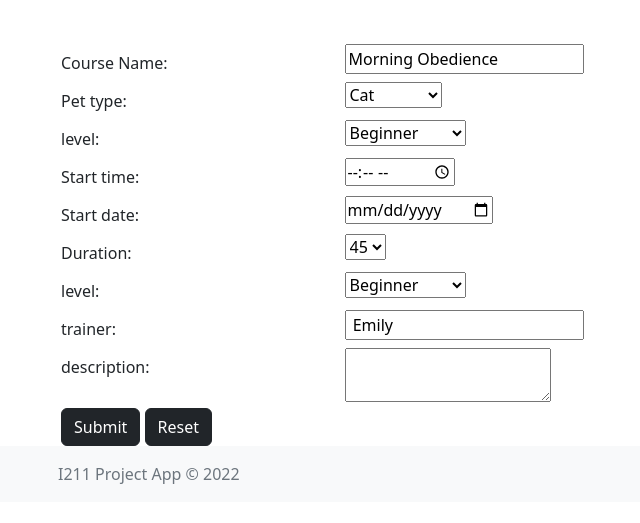
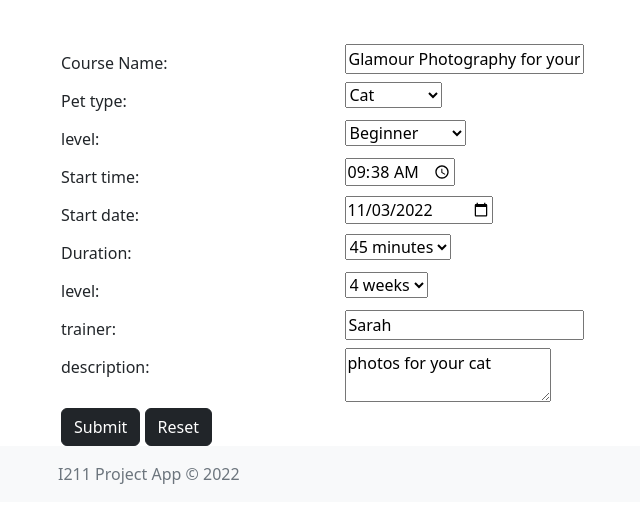
Before and after one commit to Wagg1r/i211_project, a Flask app: page /courses/1/edit in a window 1280 px wide. Shown: the part 56-579 px from the top of the page, without its empty margins (24-664 px from the left). Run offline with Flask 2, Linux system fonts and the light colour scheme.

Commit message:
final turn in all parts are working

```diff
--- a/app.py
+++ b/app.py
@@ -48,6 +48,7 @@ def course(courseID=None):
 @app.route('/courses/create', methods=['GET','POST'])
 def create_course():
     course = get_courseList()
+    courseID = None
     if request.method == 'POST':
         course = get_courseList()
         new_dict = {}
@@ -65,7 +66,7 @@ def create_course():
         return redirect(url_for('courses'))
 
     else:
-        return render_template('course_form.html')
+        return render_template('course_form.html', courseID = courseID)
 
 @app.route('/courses/<courseID>/edit', methods=['GET','POST'])
 def edit(courseID=None):
@@ -86,6 +87,7 @@ def edit(courseID=None):
         return redirect(url_for('courses'))
 
     else:
+
         if courseID:
             courseList = get_courseList()
             courseID=int(courseID)
@@ -104,6 +106,8 @@ def delete(courseID=None):
         if delete != None:
             courseList.pop(int(courseID))
             set_course(courseList)
+            return redirect(url_for('courses'))
+
         else:
             return render_template('delete_form.html',course=course, courseID=courseID)
     else:
--- a/courses.csv
+++ b/courses.csv
@@ -1,10 +1,10 @@
 name,pet_type,level,start_date,start_time,duration,trainer,description
-New Paws, dog, beginner, October 18 2022, 10 am, 1.5 hours, Garry, puppy play time
-Morning Obedience, hampster, intermediate,October 19 2022, 8 am, 3 hours, Emily, Obedience training
-Glamour Photography for your Kitty,Cat,Beginner,2022-11-03,09:38,45,Sarah,
+Morning Obedience,Cat,Beginner,2022-11-03,10:23,45, Emily, Obedience training
+Glamour Photography for your Kitty,Cat,Beginner,2022-11-03,09:38,45,Sarah,photos for your cat
 Ferret Bueller's Day Off,Cat,Beginner,2022-11-03,00:26,45, Terry,training for ferrets
 Mr. Fluffies playday,Cat,beginner,2022-10-31,23:36,8 hours,Steven,older dog sessions
 Tail Chasers,Cat,Beginner,2022-10-19,12:36,45,Ron,
-tom,Cat,,2022-11-01,12:33,10,meg,test
+tom,Ferret,Beginner,2022-11-01,12:33,45,meg,test
 Thomas Waggoner,Dog,Advanced,2022-11-03,05:38,60,test1,test1
-citty kitty,Cat,Advanced,2022-11-02,13:00,45,meg,asdkfljasdf a;sdlkfjasl;dfj
+citty kitty,Cat,Beginner,2022-11-02,13:00,45,meg,hellos
+Ferret festival,Ferret,Advanced,3000-01-01,12:17,45,Mary,a whole lot of stuff going on
--- a/templates/course.html
+++ b/templates/course.html
@@ -21,7 +21,7 @@
         <dd class="col-sm-9">{{course['start_time']}}</dd>
 
         <dt class="col-sm-3">Duration:</dt>
-        <dd class="col-sm-9">{{course['duration']}}</dd>
+        <dd class="col-sm-9">{{course['duration']}} minutes</dd>
 
         <dt class="col-sm-3">Trainer:</dt>
         <dd class="col-sm-9">{{course['trainer']}}</dd>
--- a/templates/course_form.html
+++ b/templates/course_form.html
@@ -3,7 +3,7 @@
 {% block content %}
 
 
-{% if courseID %}
+{% if courseID != None %}
 
     {% set new_name = course['name'] %}
     {% set new_pet_type = course['pet_type'] %}
@@ -14,6 +14,7 @@
     {% set new_length = course['length'] %}
     {% set new_trainer = course['trainer'] %}
     {% set new_description = course['description'] %}
+
 
 {% else %}
 
@@ -29,6 +30,7 @@
 
 {% endif %}
 
+
 <form method="POST" name="add_info">
 
 <div class="form-group row">
@@ -41,13 +43,13 @@
     <div class="form-group row">
         <label for="pet_type" class="col-sm-3 col-form-label">Pet type:</label>
         <div class="col-9">
-            <select type="form-select mb-3" id="pet_type" name="pet_type" value="{{new_pet_type}}">
+            <select type="form-select mb-3" id="pet_type" name="pet_type" value="{{new_pet_type}}" placeholder="{{new_pet_type}}">
 
-                <option value="Cat">Cat</option>
-                <option value="Dog">Dog</option>
-                <option value="Hampster">Hampster</option>
-                <option value="Ferret">Ferret</option>
-                <option value="Ferret">Parrot</option>
+                <option value="Cat"{% if new_pet_type == "Cat" %} selected {% endif %}>Cat</option>
+                <option value="Dog" {% if new_pet_type == "Dog" %} selected {% endif %}>Dog</option>
+                <option value="Hampster"{% if new_pet_type == "Hampster" %} selected {% endif %}>Hampster</option>
+                <option value="Ferret" {% if new_pet_type == "Ferret" %} selected {% endif %}>Ferret</option>
+                <option value="Parrot" {% if new_pet_type == "Parrot" %} selected {% endif %}>Parrot</option>
             </select>
         </div>
         </div>
@@ -79,10 +81,10 @@
     <div class="form-group row">
         <label for="duration" class="col-sm-3 col-form-label">Duration:</label>
         <div class="col-9">
-            <select type="form-select mb-3" id="duration" name="duration" value="{{new_duration}}">
-                <option value="45">45</option>
-                <option value="60">60</option>
-                <option value="90">90</option>
+            <select type="form-select mb-3" id="duration" name="duration" value="{{new_duration}}" placeholder="{{new_duration}}">
+                <option value="45">45 minutes</option>
+                <option value="60">60 minutes</option>
+                <option value="90">90 minutes</option>
             </select>
         </div>
     </div>
@@ -91,9 +93,9 @@
         <label for="duration" class="col-sm-3 col-form-label">level:</label>
         <div class="col-9">
             <select type="form-select mb-3" id="duration" name="duration" value="{{new_duration}}">
-                <option value="Beginner">Beginner</option>
-                <option value="Intermediate">Intermediate</option>
-                <option value="Advanced">Advanced</option>
+                <option value="4 weeks">4 weeks</option>
+                <option value="6 weeks">6 weeks</option>
+                <option value="8 weeks">8 weeks</option>
             </select>
             </div>
     </div>
@@ -109,7 +111,7 @@
 
             <label for="description" class="col-sm-3 col-form-label">description:</label>
             <div class="col-9">
-            <textarea type="text" id="description" name="description" value="{{new_description}}"></textarea>
+            <textarea type="text" id="description" name="description" value="{{new_description}}" placeholder="{{new_description}}">{{new_description}}</textarea>
         </div>
         </div>
 
```
